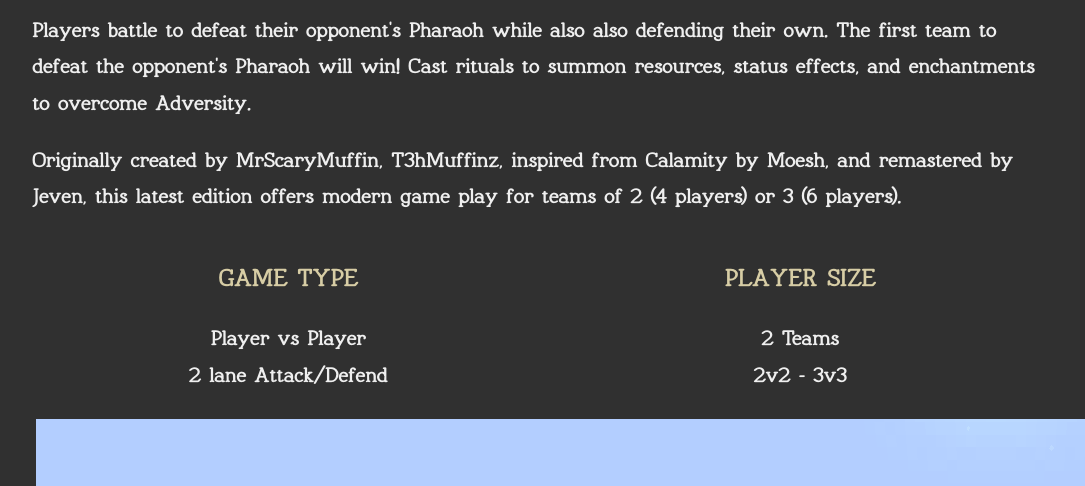
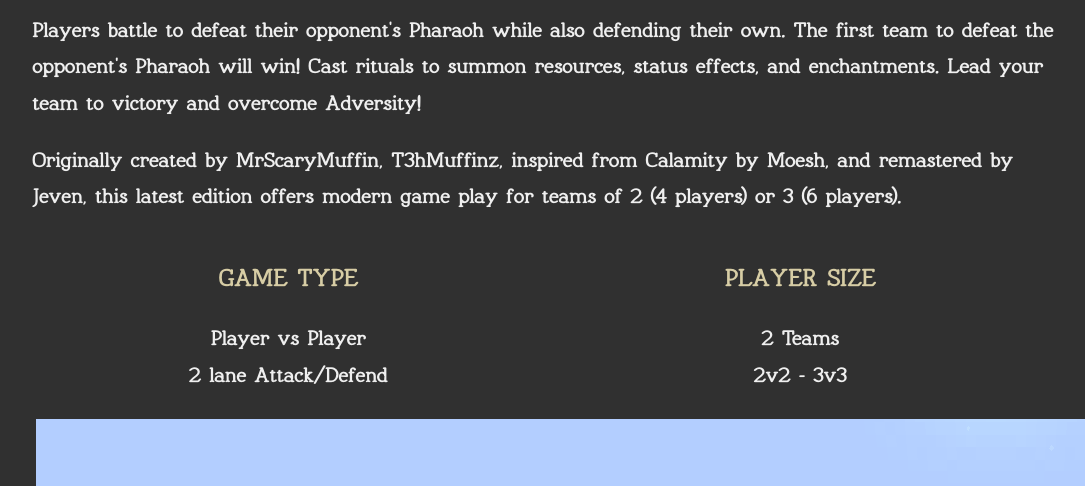
Before and after one commit to NotJeven/adversity, a plain HTML site: page index.html in a window 1280 px wide. Shown: the part 614-1100 px from the top of the page, without its empty margins (96-1181 px from the left). Drawn offline with Linux system fonts and the light colour scheme.

Commit message:
some better flavour text

```diff
--- a/index.html
+++ b/index.html
@@ -28,7 +28,7 @@
 		</div>
 		<a href="https://github.com/NotJeven/adversity/releases">all versions&#8599</a>
 		<h2>About</h2>
-		<p class="blockp">Players battle to defeat their opponent's Pharaoh while also also defending their own. The first team to defeat the opponent's Pharaoh will win! Cast rituals to summon resources, status effects, and enchantments to overcome Adversity.</p>
+		<p class="blockp">Players battle to defeat their opponent's Pharaoh while also defending their own. The first team to defeat the opponent's Pharaoh will win! Cast rituals to summon resources, status effects, and enchantments. Lead your team to victory and overcome Adversity!</p>
 		<p class="blockp">Originally created by MrScaryMuffin, T3hMuffinz, inspired from Calamity by Moesh, and remastered by Jeven, this latest edition offers modern game play for teams of 2 (4 players) or 3 (6 players).</p>
 
 		<div class="box">
```
